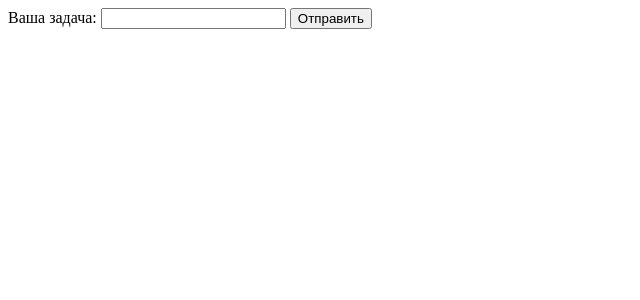
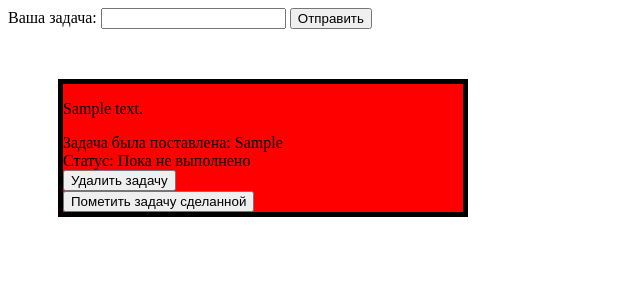
Before and after one commit to YerdnaIzh/FinalnayaRabota, a Flask app: template templates/index.html in a window 1280 px wide. Shown: the top 300 px of the page, without its empty margins (0-640 px from the left). Run offline with Flask 3, Linux system fonts and the light colour scheme; the template is opened without the code that fills it: most values are stand-ins (such as "Sample title", 1, 10 or a date in 2020).

Commit message:
Проект почти завершён

```diff
--- a/main.py
+++ b/main.py
@@ -1,9 +1,45 @@
-from flask import Flask, render_template, request
+from flask import Flask, render_template, request, redirect, url_for
+import database_handler
+import datetime
 
 app = Flask(__name__)
 
-@app.route('/')
+@app.route('/', methods=['GET', 'POST'])
 def index():
-	return render_template('index.html')
+	if request.method == 'GET':
+		db = database_handler.Database()
+		spisok = db.get_zadachi()
+		db.close()
+
+		return render_template('index.html', spisok=spisok)
+	else:
+		zadacha = request.form.get('zadacha')
+
+		if zadacha:
+			db = database_handler.Database()
+			db.add_zadacha(zadacha, datetime.datetime.now().strftime("%d/%m/%Y %H:%M:%S"))
+			db.close()
+
+		db = database_handler.Database()
+		spisok = db.get_zadachi()
+		db.close()
+
+		return render_template('index.html', spisok=spisok)
+
+@app.route('/delete_zadacha/<int:id_zadachi>', methods=['POST'])
+def delete_zadacha(id_zadachi):
+	db = database_handler.Database()
+	db.delete_zadacha(id_zadachi)
+	db.close()
+
+	return redirect(url_for('index'))
+
+@app.route('/change_status_zadachi/<int:id_zadachi>', methods=['POST'])
+def change_status_zadachi(id_zadachi):
+	db = database_handler.Database()
+	db.update_status(id_zadachi)
+	db.close()
+	return redirect(url_for('index'))
+
 
 app.run()
--- /dev/null
+++ b/static/styles/style.css
@@ -0,0 +1,13 @@
+div.accomplished {
+    background-color: green;
+    border: 5px solid black;
+    width: 400px;
+    margin: 50px;
+}
+
+div.not-accomplished {
+    background-color: red;
+    border: 5px solid black;
+    width: 400px;
+    margin: 50px;
+}
--- a/templates/index.html
+++ b/templates/index.html
@@ -3,6 +3,7 @@
 <head>
     <meta charset="UTF-8">
     <title>Title</title>
+    <link rel="stylesheet" href="/static/styles/style.css">
 </head>
 <body>
 
@@ -12,5 +13,33 @@
     <button type="submit">Отправить</button>
 </form>
 
+{% for element in spisok %}
+    <div {% if element.status_zadachi %}
+         class="accomplished"
+         {% else %}
+         class="not-accomplished"
+         {% endif %}
+    >
+        <p>{{element.text_zadachi}}</p>
+        <span>Задача была поставлена: </span><span>{{element.data_zadachi}}</span> <br>
+        <span>Статус: </span>
+        <span>
+            {% if element.status_zadachi %}
+                Выполнено
+            {% else %}
+                Пока не выполнено
+            {% endif %}
+        </span>
+
+        <form method="post" action="/delete_zadacha/{{element.id_zadachi}}">
+            <button type="submit">Удалить задачу</button>
+        </form>
+
+        <form method="post" action="/change_status_zadachi/{{element.id_zadachi}}">
+            <button type="submit">Пометить задачу сделанной</button>
+        </form>
+    </div>
+{% endfor %}
+
 </body>
 </html>
```
Also changed, not shown: database_handler.py (added, +43 -0 lines), zadachi.db (added).
